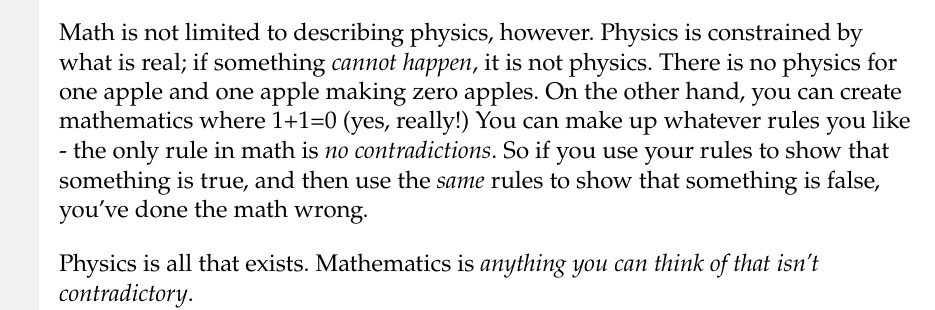
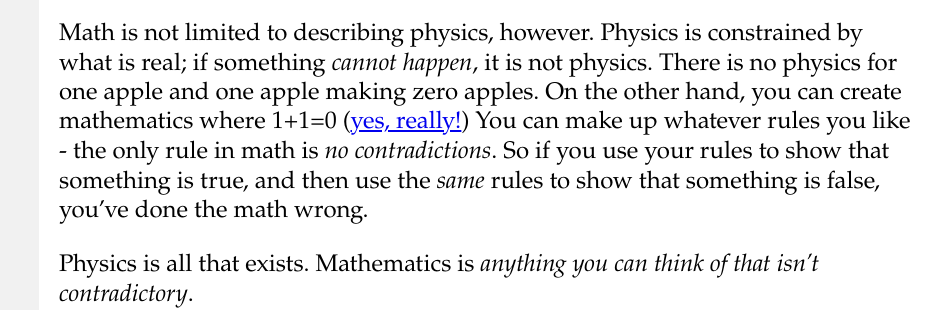
Before and after one commit to physics-ex-nihilo/physics-ex-nihilo.github.io, a Jekyll site: the page built from _posts/2019-01-05-MATH.md, in a window 1280 px wide and 900 px high, scrolled down 2261 px. Shown: the part 207-517 px from the top of the window, without its empty margins (345-1280 px from the left). Built offline with Jekyll 4.4.1, drawn with Linux system fonts in a browser that asks for light colours; part of the change alters nothing that is shown.

```diff
--- a/_posts/2019-01-05-MATH.md
+++ b/_posts/2019-01-05-MATH.md
@@ -37,7 +37,7 @@ How do you describe _numbers_ to someone who doesn't know what a number is? Or i
 
 The language of physics is math. It is the tool that you use to describe the most amount possible. In a sense, that is what math was _created_ for: to describe specific types of patterns in nature.
 
-Math is not limited to describing physics, however. Physics is constrained by what is real; if something _cannot happen_, it is not physics. There is no physics for one apple and one apple making zero apples. On the other hand, you can create mathematics where 1+1=0 (yes, really!) You can make up whatever rules you like - the only rule in math is _no contradictions_. So if you use your rules to show that something is true, and then use the _same_ rules to show that something is false, you've done the math wrong.
+Math is not limited to describing physics, however. Physics is constrained by what is real; if something _cannot happen_, it is not physics. There is no physics for one apple and one apple making zero apples. On the other hand, you can create mathematics where 1+1=0 (<a href="http://en.wikipedia.org/wiki/Finite_field">yes, really!</a>) You can make up whatever rules you like - the only rule in math is _no contradictions_. So if you use your rules to show that something is true, and then use the _same_ rules to show that something is false, you've done the math wrong.
 
 Physics is all that exists. Mathematics is _anything you can think of that isn't contradictory_.
 
```
